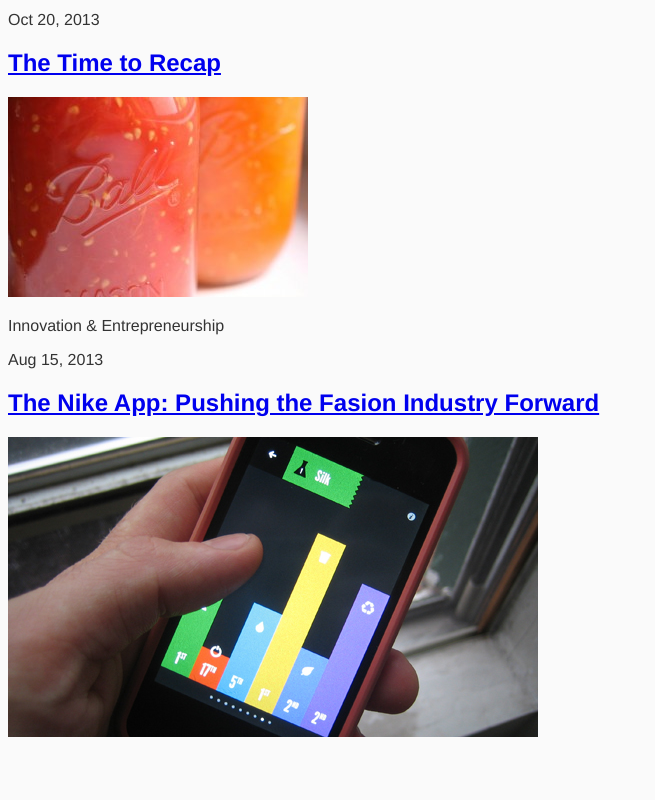
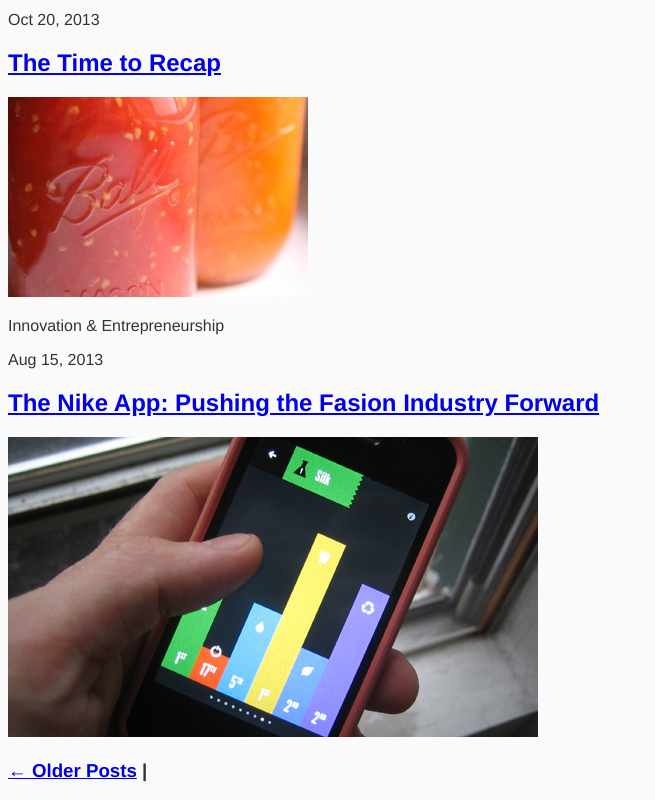
Before and after one commit to emilyolson85/mcad-sdblog, a website: page app/index.html in a window 1280 px wide. Shown: the part 4052-4852 px from the top of the page, without its empty margins (0-655 px from the left). Before the commit the page ends 4801 px from the top, so only its background shows below. Drawn offline with nearby package versions, Linux system fonts and the light colour scheme; files that its build step writes are made by us from their sources.

Commit message:
Add "Older Posts" section in main

```diff
--- a/app/index.html
+++ b/app/index.html
@@ -133,6 +133,19 @@
 			<img src="images/10thenikemakingapp.jpg" alt="The Nike App"></a>
 		</article>
 
+		<!--Older Posts-->
+		<section class="older-posts">
+			<h3><a href=#>← Older Posts</a> | </h3>
+		</section>
+	</main>
+
+		<!--Footer-->
+		<footer class="footer">
+
+
+		</footer>
+
+
 
 
 
```
